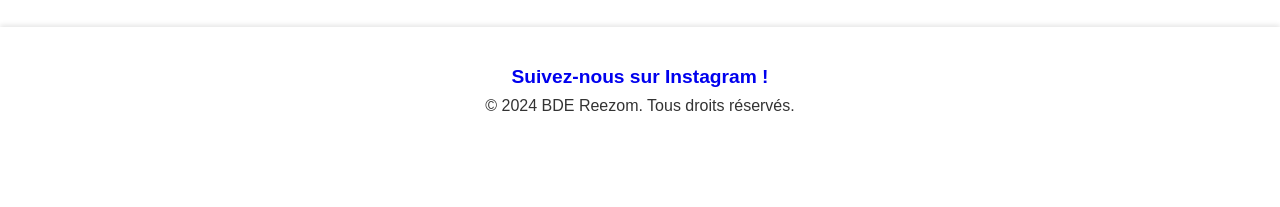
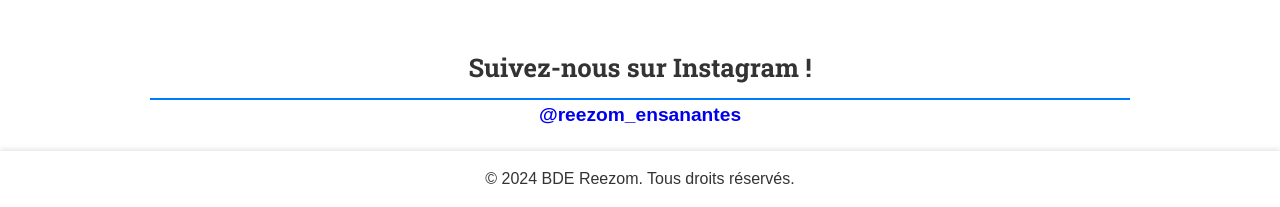
Before and after one commit to BDEReezom/index.html, a plain HTML site: page index.html in a window 1280 px wide. Shown: the part 769-976 px from the top of the page. Before the commit the page ends 903 px from the top, so only its background shows below. Drawn offline with Linux system fonts and the light colour scheme; a web font is replaced by a local one.

Commit message:
Update index.html

```diff
--- a/index.html
+++ b/index.html
@@ -131,7 +131,7 @@
 
         .offer img {
             width: 100%;
-            height: auto; /* Ajustement automatique de la hauteur */
+            height: 200px;
             object-fit: contain;
             margin-bottom: 10px;
             border-radius: 10px;
@@ -303,10 +303,11 @@
         </div>
     </section>
 
+    <section id="instagram" class="instagram">
+        <h2>Suivez-nous sur Instagram !</h2>
+        <a href="https://www.instagram.com/kichtarchi" target="_blank">@reezom_ensanantes</a>
+    </section>
     <footer>
-        <div class="instagram">
-            <a href="https://www.instagram.com/kichtarchi" target="_blank">Suivez-nous sur Instagram !</a>
-        </div>
         <p>&copy; 2024 BDE Reezom. Tous droits réservés.</p>
     </footer>
 
```
